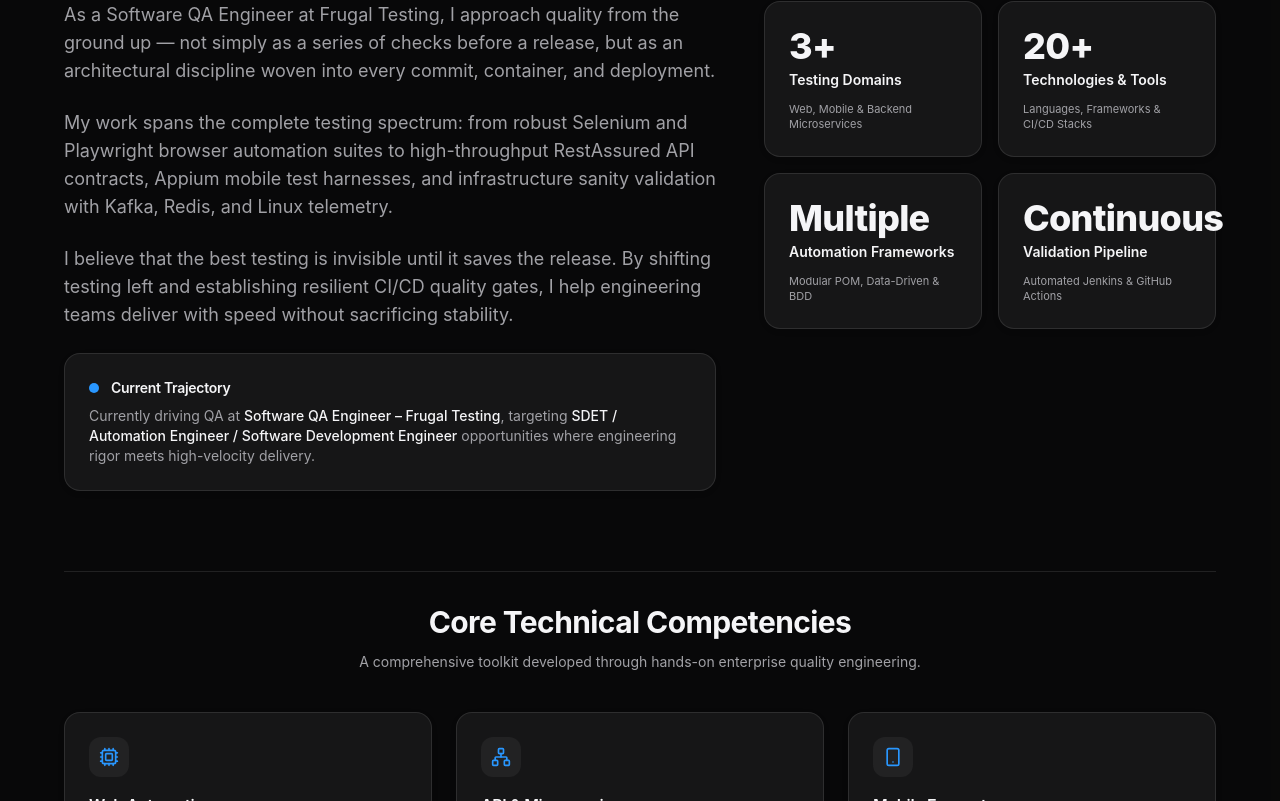
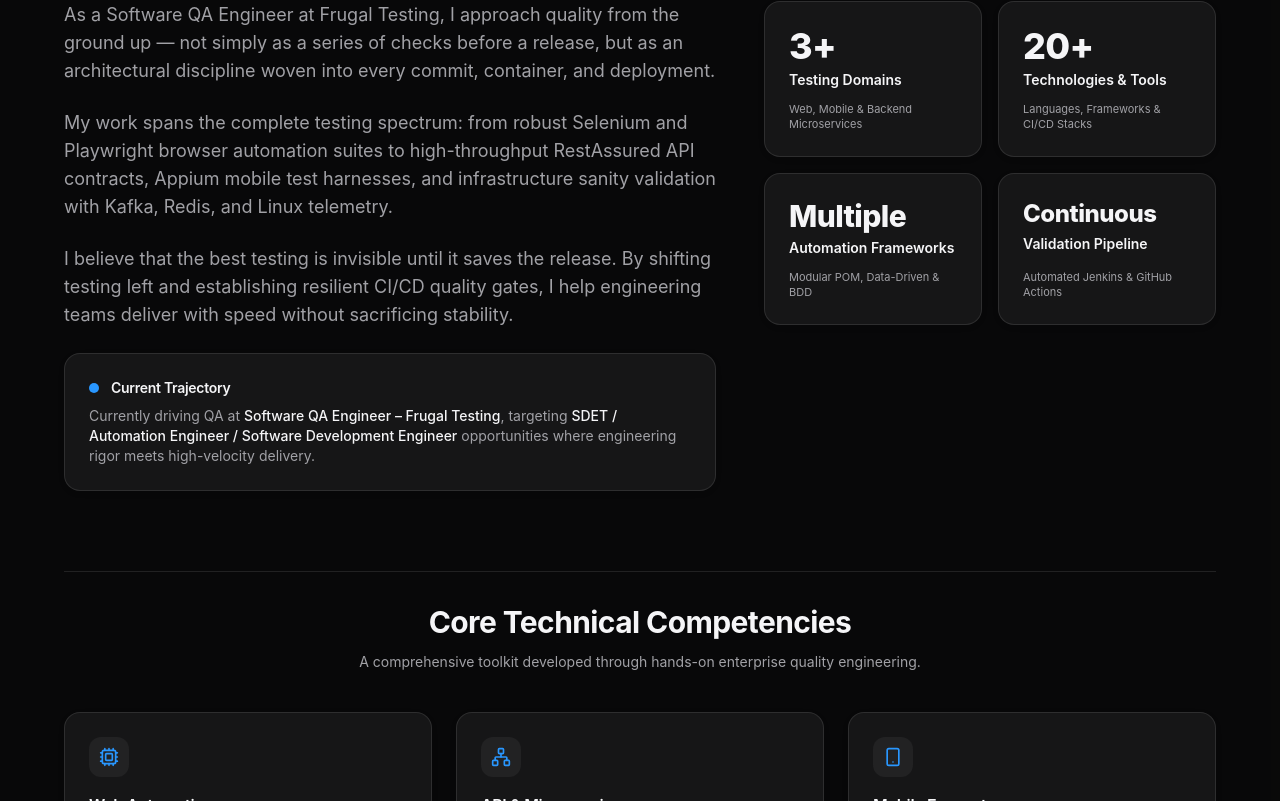
Before and after one commit to sharmarishikesh1215/portfolio-rishi, a React (Vite) app: page / in a window 1280 px wide. Shown: the part 1823-2624 px from the top of the page. Built offline with nearby package versions, Linux system fonts and the light colour scheme; no server answers; the database is empty.

Commit message:
fix(about): dynamically size long statistics values to prevent text overflow

```diff
--- a/src/components/sections/AboutSection.tsx
+++ b/src/components/sections/AboutSection.tsx
@@ -114,10 +114,18 @@ export const AboutSection: React.FC = () => {
             {statistics.map((stat, idx) => (
               <div
                 key={idx}
-                className="p-6 rounded-2xl bg-white dark:bg-apple-dark-surface border border-black/5 dark:border-white/10 shadow-apple-sm flex flex-col justify-between hover:border-black/15 dark:hover:border-white/20 transition-all"
+                className="p-5 sm:p-6 rounded-2xl bg-white dark:bg-apple-dark-surface border border-black/5 dark:border-white/10 shadow-apple-sm flex flex-col justify-between hover:border-black/15 dark:hover:border-white/20 transition-all overflow-hidden"
               >
                 <div>
-                  <span className="text-3xl sm:text-4xl font-extrabold tracking-tight text-apple-light-primary dark:text-apple-dark-primary block mb-1">
+                  <span
+                    className={`font-extrabold tracking-tight text-apple-light-primary dark:text-apple-dark-primary block mb-1 break-words ${
+                      stat.value.length > 8
+                        ? 'text-xl sm:text-2xl leading-tight'
+                        : stat.value.length > 5
+                        ? 'text-2xl sm:text-3xl leading-tight'
+                        : 'text-3xl sm:text-4xl'
+                    }`}
+                  >
                     {stat.value}
                   </span>
                   <span className="text-xs sm:text-sm font-semibold text-apple-light-primary dark:text-apple-dark-primary block mb-1">
```
